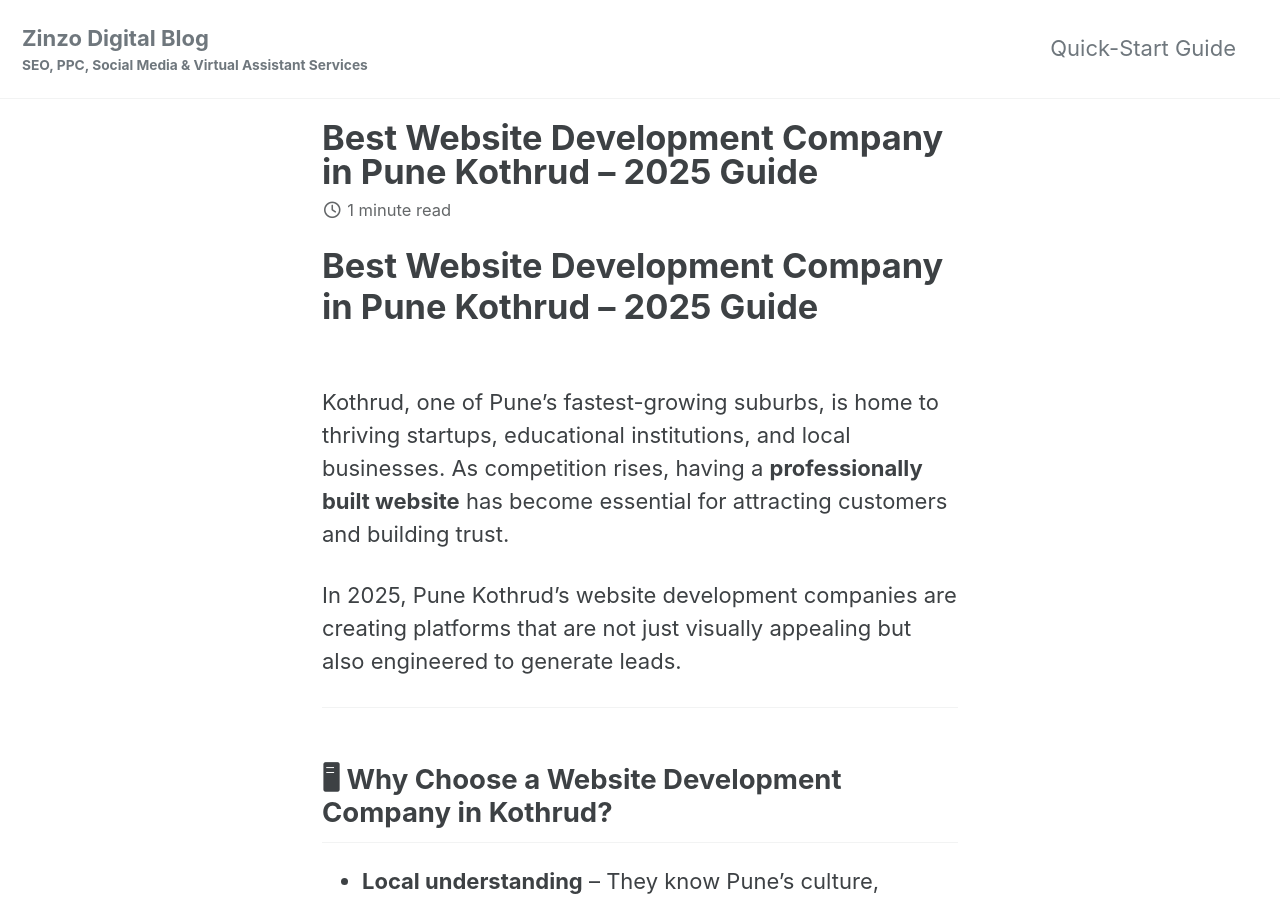
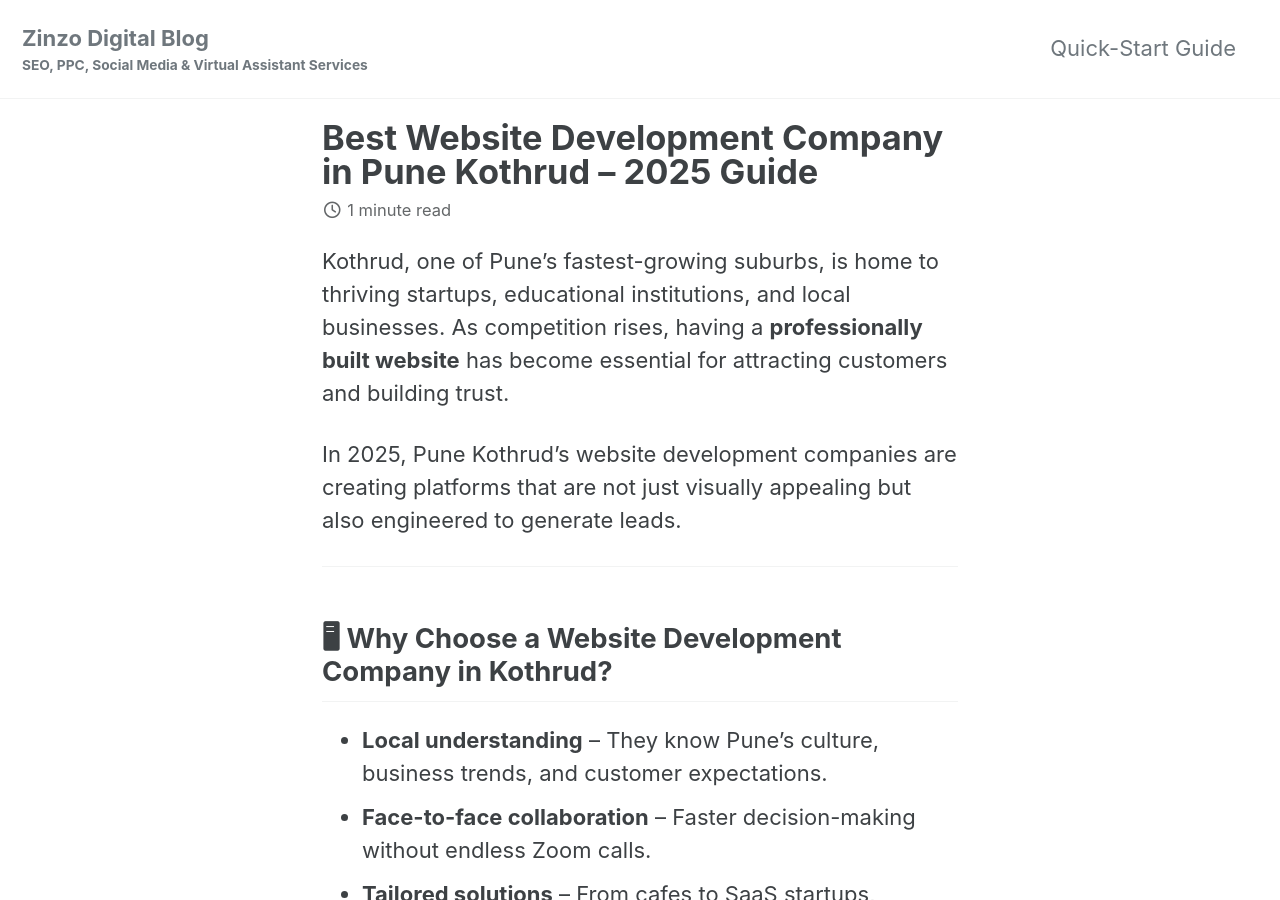
Before and after one commit to zinzodigitalblog/zinzodigital-blog, a Jekyll site: the page built from _posts/2025-08-11-website-development-company-pune-kothrud.md, in a window 1280 px wide and 900 px high. Built offline with Jekyll 4.4.1, drawn with Linux system fonts in a browser that asks for light colours; cached includes are drawn as plain includes.

Commit message:
Add files via upload

```diff
--- a/_posts/2025-08-11-website-development-company-pune-kothrud.md
+++ b/_posts/2025-08-11-website-development-company-pune-kothrud.md
@@ -11,8 +11,6 @@ tags:
   - zinzo digital pune
 permalink: /website-development-company-pune-kothrud/
 ---
-
-# Best Website Development Company in Pune Kothrud – 2025 Guide
 
 Kothrud, one of Pune’s fastest-growing suburbs, is home to thriving startups, educational institutions, and local businesses. As competition rises, having a **professionally built website** has become essential for attracting customers and building trust.
 
```
